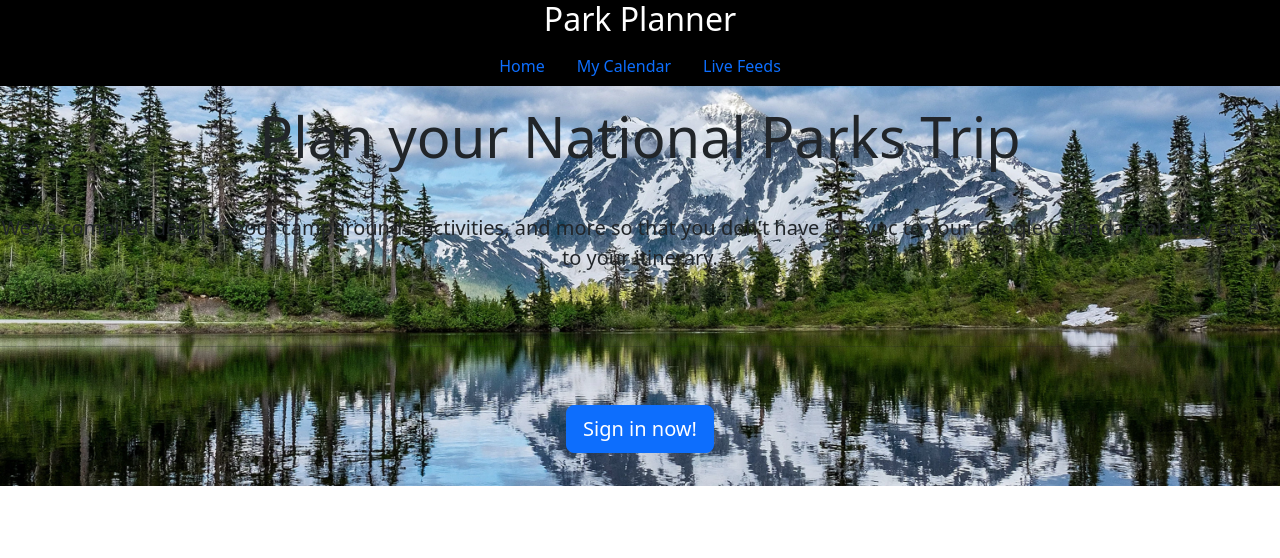
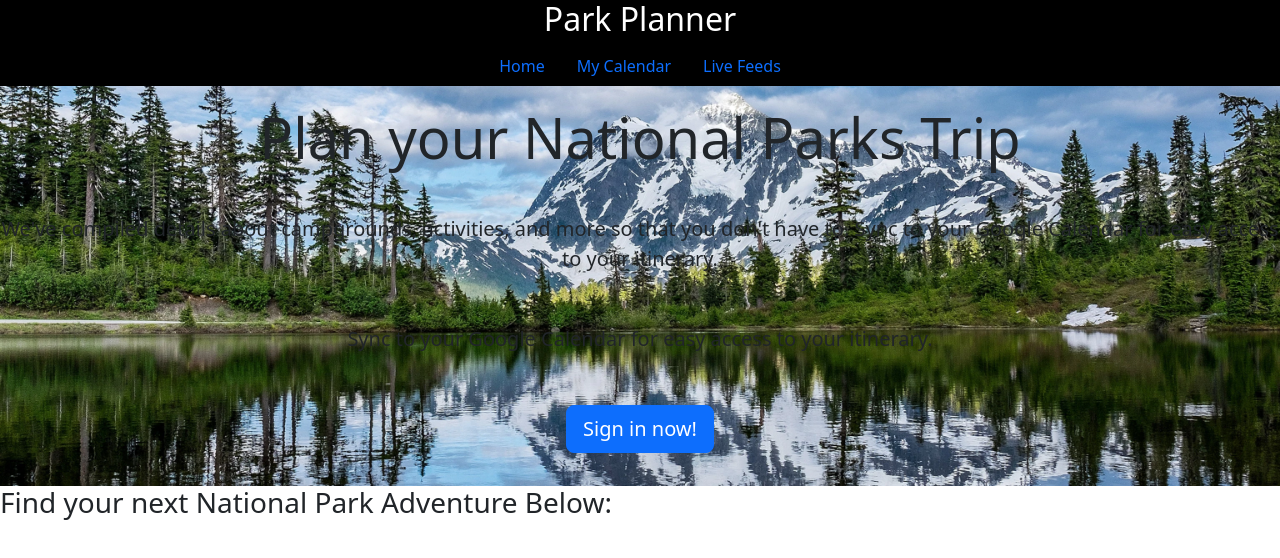
Before and after one commit to anniearcher123/Park-Pioneer, a React (Create React App) app in the folder Capstone/: page / in a window 1280 px wide. Shown: the top 558 px of the page. Built offline with nearby package versions, Linux system fonts and the light colour scheme; no server answers.

Commit message:
First API call to get park data

```diff
--- a/Capstone/public/index.html
+++ b/Capstone/public/index.html
@@ -14,9 +14,7 @@
       manifest.json provides metadata used when your web app is installed on a
       user's mobile device or desktop. See https://developers.google.com/web/fundamentals/web-app-manifest/
     -->
-    <link rel="manifest" href="%PUBLIC_URL%/manifest.json" />
-    <link rel="stylesheet" type="text/css" charset="UTF-8" href="https://cdnjs.cloudflare.com/ajax/libs/slick-carousel/1.6.0/slick.min.css" />
-    <link rel="stylesheet" type="text/css" href="https://cdnjs.cloudflare.com/ajax/libs/slick-carousel/1.6.0/slick-theme.min.css" />
+    <!-- <link rel="manifest" href="%PUBLIC_URL%/manifest.json" /> -->
     <!--
       Notice the use of %PUBLIC_URL% in the tags above.
       It will be replaced with the URL of the `public` folder during the build.
--- a/Capstone/src/App.js
+++ b/Capstone/src/App.js
@@ -1,12 +1,27 @@
-import React from 'react';
+import axios from 'axios';
+import React, { useEffect } from 'react';
+
 import './App.css';
 import Header from './containers/header-component';
 
 function App() {
+  const fetchParksList = async () => {
+    const response = await fetch("https://developer.nps.gov/api/v1/parks?&api_key=8vJFyAsrGu6yLrJbygM2i5KDd5SNmyQNri1phITm")
+    const data = await response.json();
+    console.log(data)
+  }
+  useEffect(() => {
+    fetchParksList();
+  }, [])
   return (
     <div>
       <Header />
+      <h3>Find your next National Park Adventure Below:</h3>
+      <ul>
+
+      </ul>
     </div>
+
   );
 }
 
--- a/Capstone/src/containers/header-component.js
+++ b/Capstone/src/containers/header-component.js
@@ -22,7 +22,7 @@ const Header = () => {
             <div className="jumbotron">
                 <h1 className="display-4">Plan your National Parks Trip</h1>
                 <p className="lead">We've compiled details about campgrounds, activities, and more so that you don't have to. Sync to your Google Calendar for easy access to your itinerary.</p>
-                <hr className="my-4"/>
+                <p className="lead">Sync to your Google Calendar for easy access to your itinerary.</p>
                 <p className="lead">
                     <a className="btn btn-primary btn-lg" href="#" role="button">Sign in now!</a>
                 </p>
```
Also changed, not shown: Capstone/src/containers/home-page.js (deleted).
